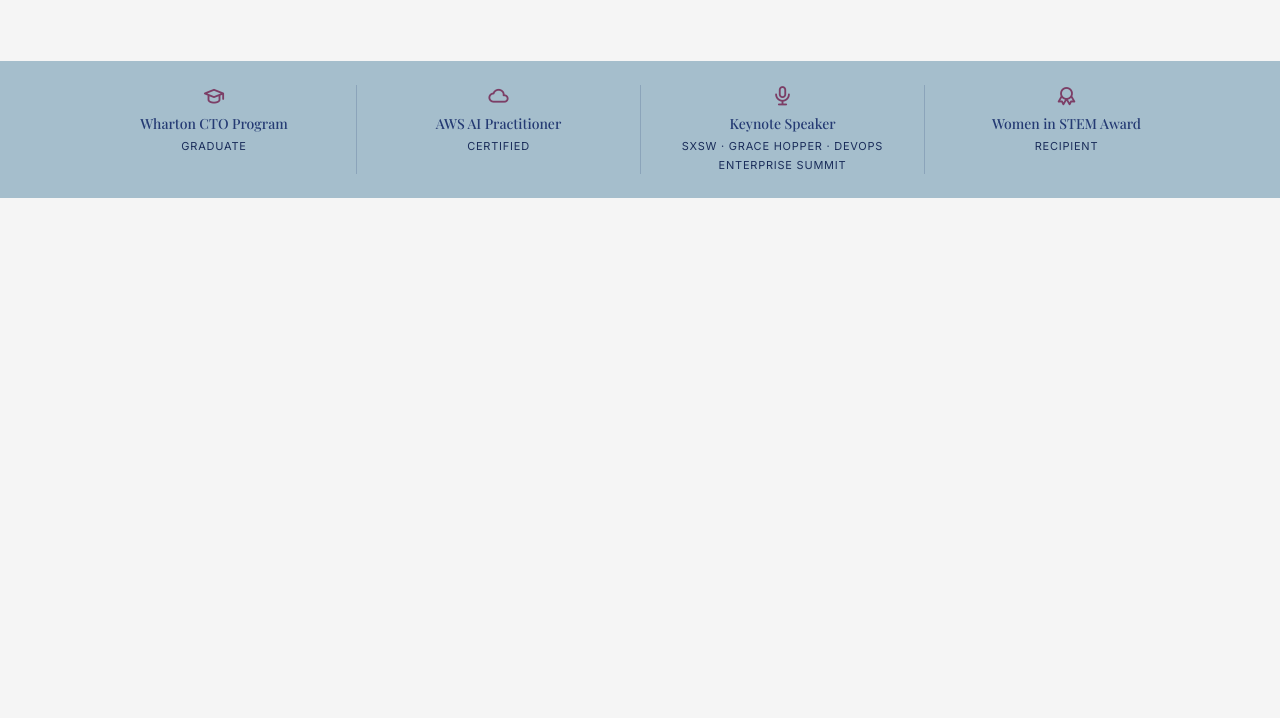
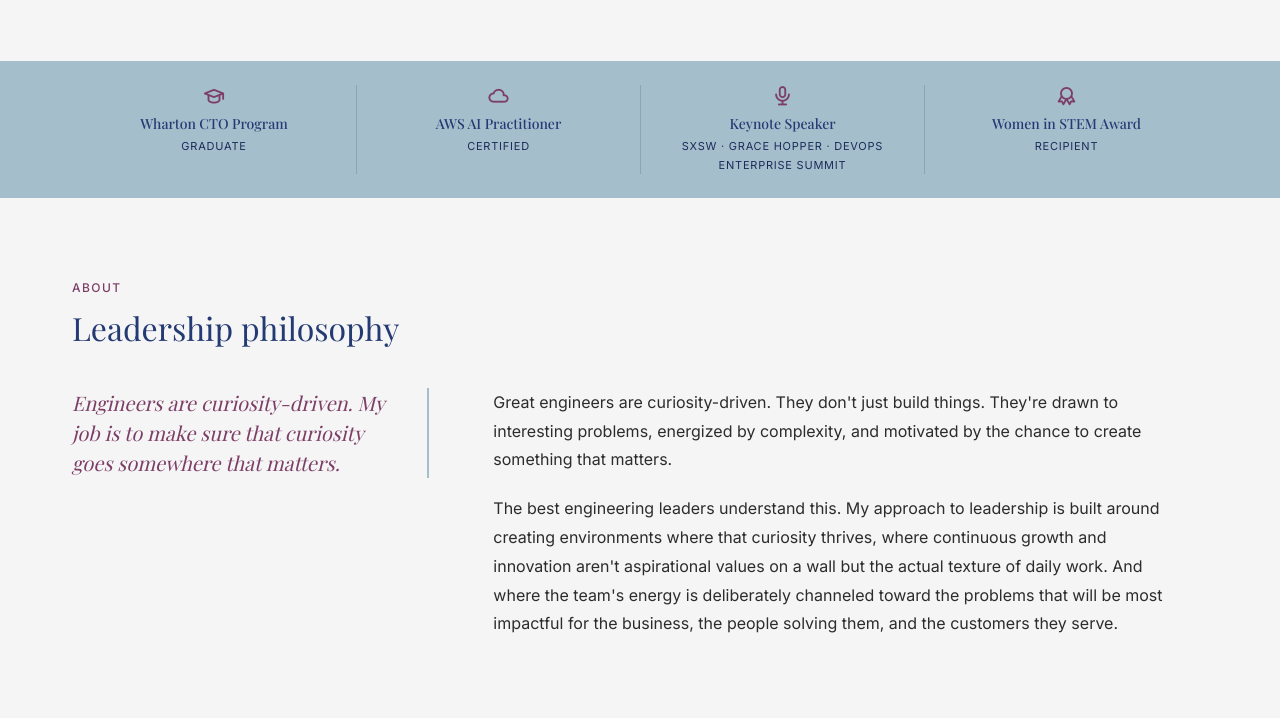
Before and after one commit to mirella4real/mirellabatista-com-frontend, a website: page index2.html in a window 1280 px wide. Shown: the part 522-1240 px from the top of the page. Before the commit the page ends 800 px from the top, so only its background shows below. Drawn offline with nearby package versions, Linux system fonts and the light colour scheme; a web font is replaced by a local one.

Commit message:
feat: add about section with leadership philosophy

```diff
--- a/css/style2.css
+++ b/css/style2.css
@@ -423,3 +423,76 @@
     gap: var(--sp-8);
   }
 }
+
+/* Section shared styles */
+.section-label {
+  font-size: var(--text-xs);
+  font-weight: 500;
+  letter-spacing: 0.12em;
+  text-transform: uppercase;
+  color: var(--color-plum);
+  margin-bottom: var(--sp-3);
+  max-width: none;
+}
+
+.section-title {
+  font-family: var(--font-heading);
+  font-size: var(--text-3xl);
+  font-weight: 400;
+  color: var(--color-navy);
+  line-height: 1.2;
+  margin-bottom: var(--sp-10);
+}
+
+/* About */
+.about__grid {
+  display: grid;
+  grid-template-columns: 1fr 2fr;
+  gap: var(--sp-16);
+  align-items: start;
+}
+
+.about__quote {
+  font-family: var(--font-heading);
+  font-size: var(--text-xl);
+  font-weight: 400;
+  font-style: italic;
+  color: var(--color-plum);
+  line-height: 1.5;
+  padding-right: var(--sp-8);
+  border-right: 2px solid var(--color-dusty-blue);
+}
+
+.about__quote p {
+  color: var(--color-plum);
+  max-width: none;
+  margin-bottom: 0;
+}
+
+.about__body {
+  display: flex;
+  flex-direction: column;
+  gap: var(--sp-5);
+}
+
+.about__body p {
+  font-size: var(--text-base);
+  line-height: 1.8;
+  color: var(--color-charcoal);
+  margin-bottom: 0;
+}
+
+/* About responsive */
+@media (max-width: 767px) {
+  .about__grid {
+    grid-template-columns: 1fr;
+    gap: var(--sp-8);
+  }
+
+  .about__quote {
+    border-right: none;
+    border-left: 2px solid var(--color-dusty-blue);
+    padding-right: 0;
+    padding-left: var(--sp-5);
+  }
+}
--- a/index2.html
+++ b/index2.html
@@ -86,7 +86,22 @@
         </div>
       </div>
     </section>
-      <!-- Step 4:  About             -->
+     <!-- About -->
+    <section class="about section" id="about">
+      <div class="container">
+        <p class="section-label">About</p>
+        <h2 class="section-title">Leadership philosophy</h2>
+        <div class="about__grid">
+          <div class="about__quote">
+            <p>Engineers are curiosity-driven. My job is to make sure that curiosity goes somewhere that matters.</p>
+          </div>
+          <div class="about__body">
+            <p>Great engineers are curiosity-driven. They don't just build things. They're drawn to interesting problems, energized by complexity, and motivated by the chance to create something that matters.</p>
+            <p>The best engineering leaders understand this. My approach to leadership is built around creating environments where that curiosity thrives, where continuous growth and innovation aren't aspirational values on a wall but the actual texture of daily work. And where the team's energy is deliberately channeled toward the problems that will be most impactful for the business, the people solving them, and the customers they serve.</p>
+          </div>
+        </div>
+      </div>
+    </section>
       <!-- Step 5:  Experience        -->
       <!-- Step 6:  Skills & Tools    -->
       <!-- Step 7:  Projects          -->
```
